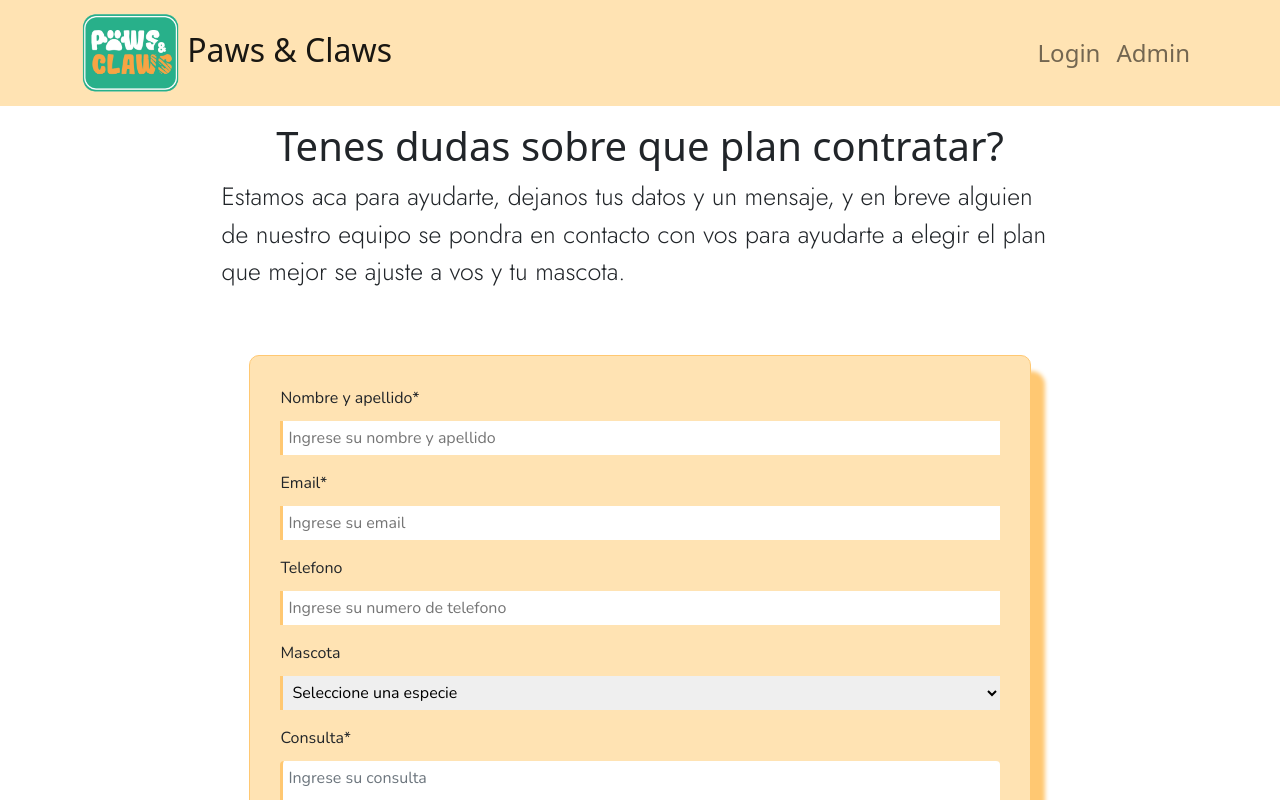
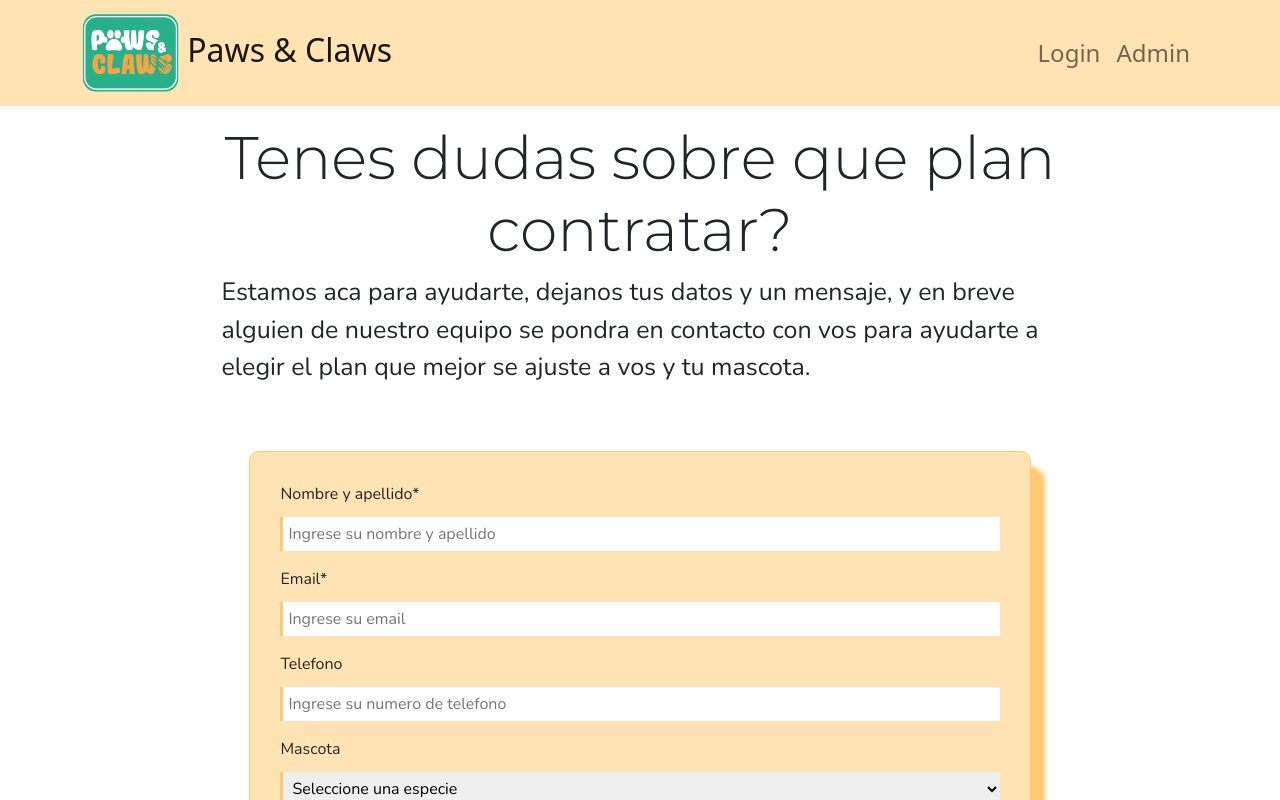
Before and after one commit to tomasCMPSN/ProyectoFinalGrupo2, a React (Create React App) app: page /planes in a window 1280 px wide. Shown: the top 800 px of the page. Built offline with nearby package versions, Linux system fonts and the light colour scheme.

Commit message:
CAmbios en estilos

```diff
--- a/src/components/views/paciente/Paciente.css
+++ b/src/components/views/paciente/Paciente.css
@@ -1,5 +1,5 @@
 @import url("https://fonts.googleapis.com/css2?family=Nunito:wght@200&display=swap");
-@import url("https://fonts.googleapis.com/css2?family=Jost:wght@300&display=swap");
+@import url('https://fonts.googleapis.com/css2?family=Montserrat:wght@300&display=swap');
 
 /* 📌ESTILOS PARA LA PAGINA DE TURNOS📌 */
 
@@ -148,10 +148,14 @@
 /* ESTILOS PARA PAGINA PLANES */
 
 .form-style-p{
-  font-family: "Jost", sans-serif;
+  font-family: "Nunito", sans-serif;
   font-size: 25px;
 }
 
+.form-style-t{
+  font-family: 'Montserrat', sans-serif;
+  font-size: 60px;
+}
 
 /*📌 MEDIA QUERYS 📌 */
 @media (max-width: 576px) {
--- a/src/components/views/planes/Planes.js
+++ b/src/components/views/planes/Planes.js
@@ -6,7 +6,7 @@ const Planes = () => {
     <section className="container">
       {/* cards */}
       <article className="mt-3 article-form">
-        <h1 className="text-center">Tenes dudas sobre que plan contratar?</h1>
+        <h1 className="text-center  form-style-t">Tenes dudas sobre que plan contratar?</h1>
         <div className='d-flex justify-content-center'>
         <p className='form-style-p w-75'>
         Estamos aca para ayudarte, dejanos tus datos y un mensaje, y
```
